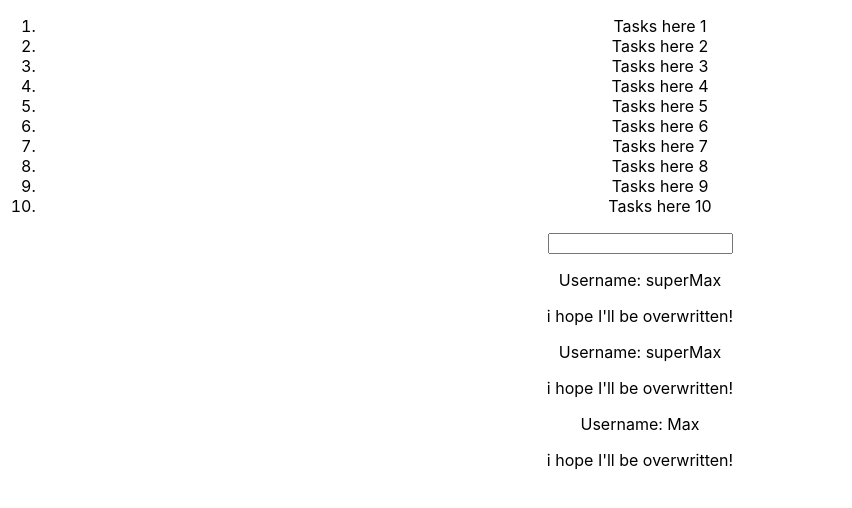
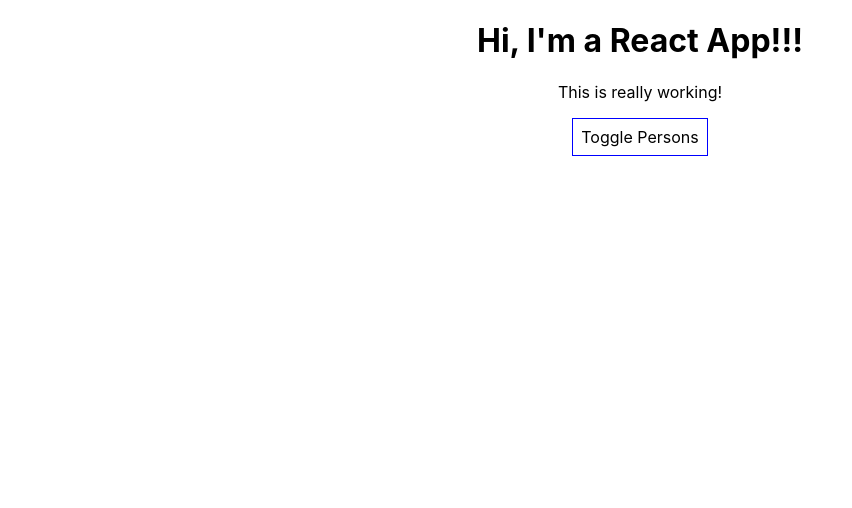
Before and after one commit to shakhzodbek1997/react-app-udemy, a React (Create React App) app: page / in a window 1280 px wide. Shown: the top 508 px of the page, without its empty margins (0-852 px from the left). Built offline with nearby package versions, Linux system fonts and the light colour scheme.

Commit message:
53. Rendering Content Conditionally (Toggle Persons)

```diff
--- a/src/App.js
+++ b/src/App.js
@@ -1,7 +1,6 @@
-import React, {Component, useState} from "react";
+import React, {Component} from "react";
 import './App.css';
 import Person from "./Person/Person";
-import App from "./Assignment 1 Practice/App";
 
 class app extends Component {
     state = {
@@ -10,7 +9,8 @@ class app extends Component {
             {name: 'Manuel', age: 29},
             {name: 'Stephanie', age: 18}
         ],
-        otherState: 'some other value'
+        otherState: 'some other value',
+        showPersons: false
     };
 
     switchNameHandler = (newName) => {
@@ -36,6 +36,11 @@ class app extends Component {
         })
     };
 
+    togglePersonsHandler =() => {
+        const doesShow = this.state.showPersons;
+        this.setState({showPersons: !doesShow});
+    }
+
     render() {
         const style = {
             backgroundColor: 'white',
@@ -47,16 +52,15 @@ class app extends Component {
 
         return (
             <div className="App">
-               {/* <h1>Hi, I'm a React App!!!</h1>
+                <h1>Hi, I'm a React App!!!</h1>
                 <p>This is really working!</p>
                 <button
-                    className="test"
                     style={style}
-                    onClick={() => this.switchNameHandler('Maximilian!')}>
-                    Switch Name
+                    onClick={() => this.togglePersonsHandler()}> Toggle Persons
                 </button>
-
-
+                {
+                     this.state.showPersons === true ?
+                    <div>
                         <Person
                             name={this.state.persons[0].name}
                             age={this.state.persons[0].age}
@@ -71,11 +75,8 @@ class app extends Component {
                         <Person
                             name={this.state.persons[2].name}
                             age={this.state.persons[2].age}/>
-
-*/}
-
-                    {/*xxxxxxxxxxx   ASSIGNMENT 1 PRACTICE TIME=======================*/}
-                    <App />
+                    </div> : null
+                }
             </div>
         );
         /*return  React.createElement('div', {className: 'App'},React.createElement('h1', null, "Does this work now?"));*/
--- a/src/Assignment 1 Practice/App.js
+++ b/src/Assignment 1 Practice/App.js
@@ -26,7 +26,9 @@ class App extends Component {
                     <li>Tasks here 9</li>
                     <li>Tasks here 10</li>
                 </ol>
-                <UserInput changed={this.usernameChangedHandler}/>
+                <UserInput
+                    changed={this.usernameChangedHandler}
+                    currentName={this.state.username}/>
                 <UserOutput userName={this.state.username}/>
                 <UserOutput userName={this.state.username}/>
                 <UserOutput userName="Max"/>
--- a/src/Assignment 1 Practice/UserInput/UserInput.js
+++ b/src/Assignment 1 Practice/UserInput/UserInput.js
@@ -1,6 +1,14 @@
 import React from "react";
 
 const userInput = (props) => {
-    return <input type="text" onChange={props.changed}/>;
+    const inputStyle = {
+        border: '2px solid red'
+
+    };
+    return <input
+        type="text"
+        style={inputStyle}
+        onChange={props.changed}
+        value={props.currentName} />;
 };
 export default userInput;
--- /dev/null
+++ b/src/Assignment 1 Practice/UserOutput/UserOutput.css
@@ -0,0 +1,8 @@
+.UserOutput{
+    width: 60%;
+    padding: 16px;
+    margin: 16px;
+    border: 2px solid blue;
+    background-color: #ccc;
+    text-align: center;
+}
--- a/src/Assignment 1 Practice/UserOutput/UserOutput.js
+++ b/src/Assignment 1 Practice/UserOutput/UserOutput.js
@@ -1,8 +1,10 @@
 import React from "react";
+
+import './UserOutput.css';
 
 const userOutput = (props) => {
   return (
-      <div>
+      <div className="UserOutput">
           <p>Username: {props.userName}</p>
           <p>i hope I'll be overwritten!</p>
       </div>
```
Lines whose indentation alone changed are shown as unchanged.
